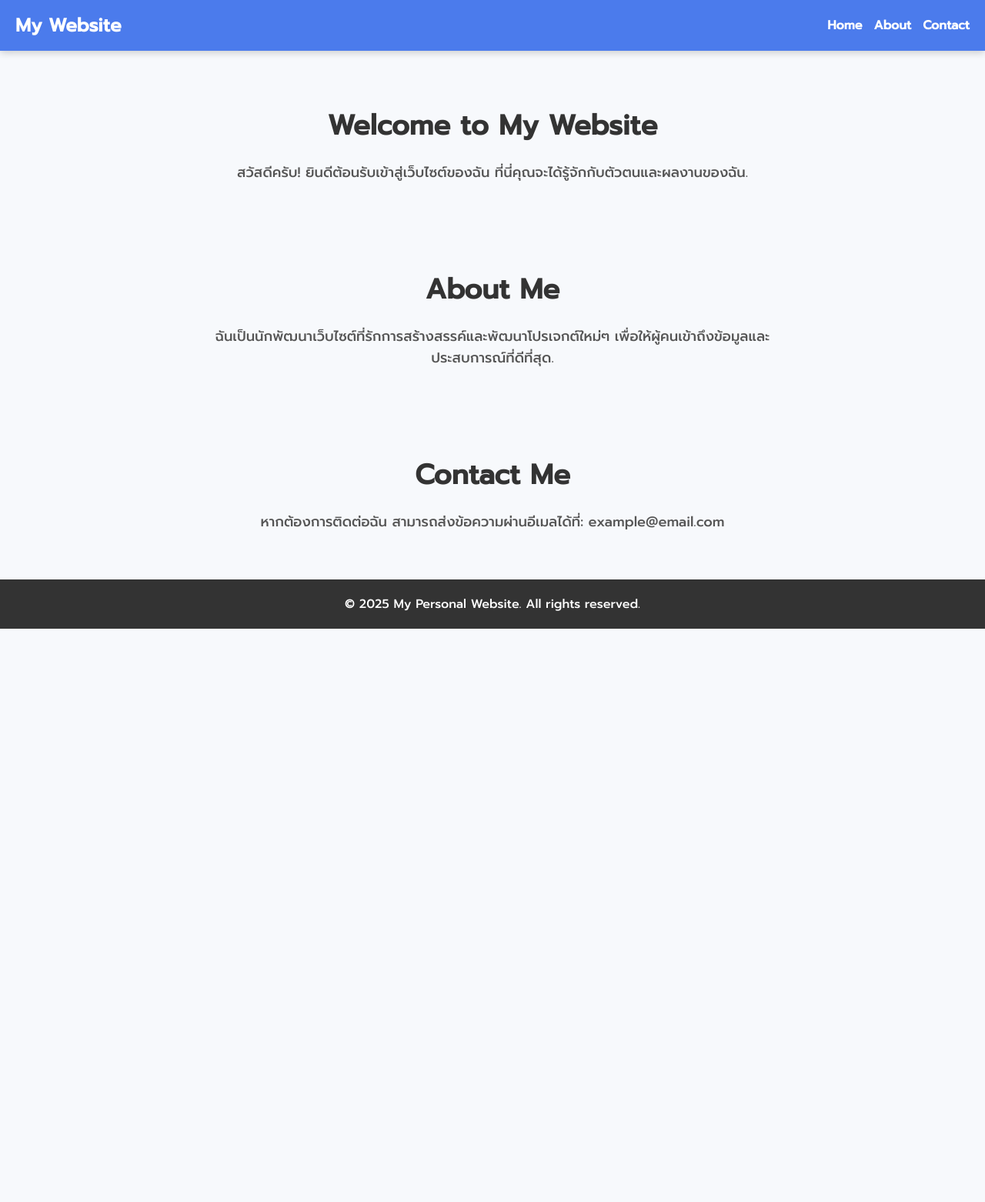
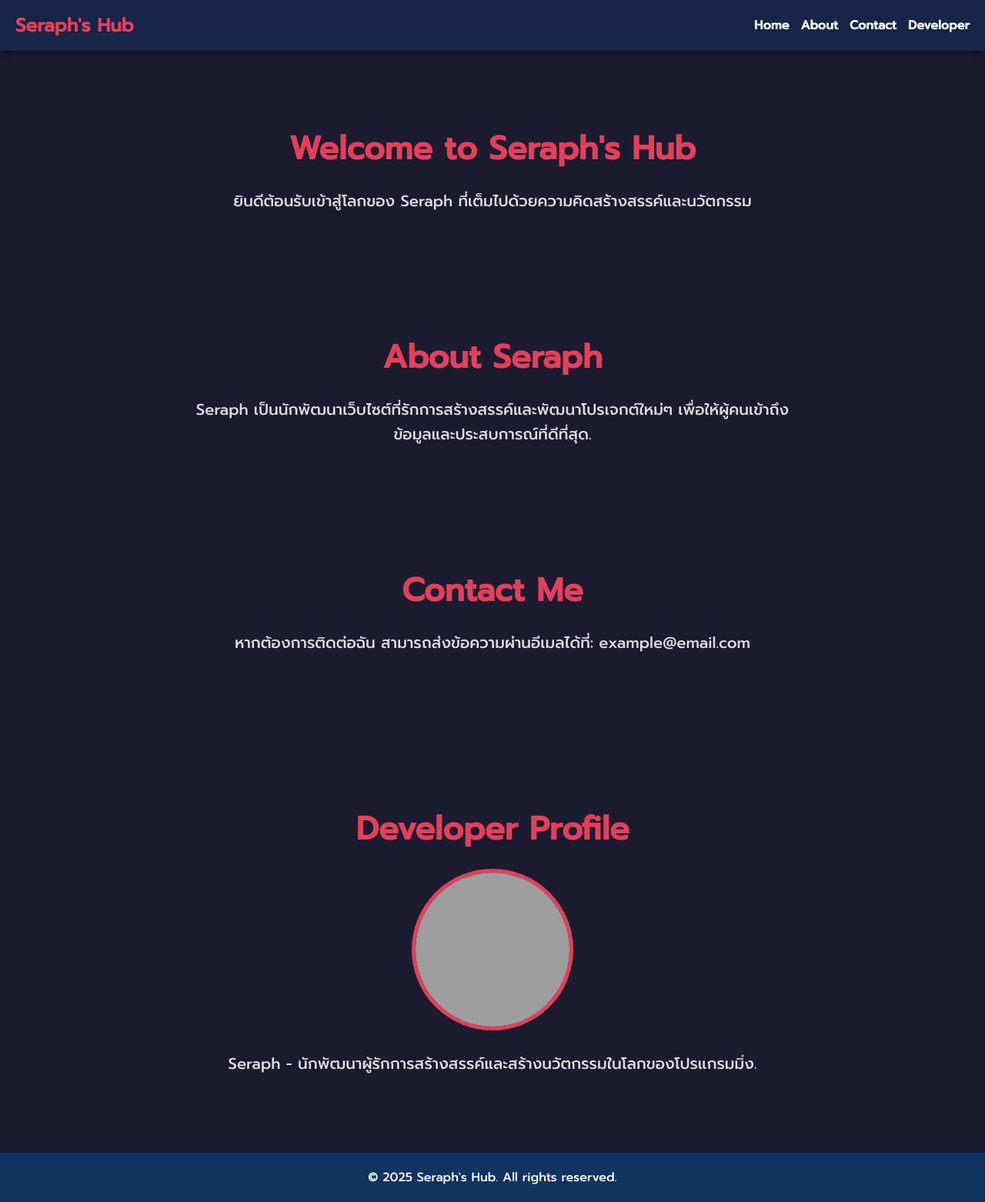
Before and after one commit to Notisyyy/I-don-t-have-idea, a plain HTML site: page index.html in a window 1280 px wide. Shown: the whole page at 77% size. Before the commit the page ends 817 px from the top, so only its background shows below. Drawn offline with Linux system fonts and the light colour scheme; grey boxes are pictures that could not be loaded.

Commit message:
Update index.html

```diff
--- a/index.html
+++ b/index.html
@@ -3,25 +3,27 @@
 <head>
     <meta charset="UTF-8">
     <meta name="viewport" content="width=device-width, initial-scale=1.0">
-    <title>My Personal Website</title>
+    <title>Seraph's Personal Website</title>
     <link href="https://fonts.googleapis.com/css2?family=Prompt:wght@300;500&display=swap" rel="stylesheet">
     <style>
         body {
             font-family: 'Prompt', sans-serif;
             margin: 0;
-            background-color: #f7f9fc;
+            background-color: #1b1b2f;
+            color: #fff;
         }
         nav {
-            background-color: #4b7bec;
+            background-color: #162447;
             color: #fff;
             padding: 15px 20px;
             display: flex;
             justify-content: space-between;
             align-items: center;
-            box-shadow: 0 2px 10px rgba(0,0,0,0.2);
+            box-shadow: 0 2px 10px rgba(0,0,0,0.5);
         }
         nav h1 {
             margin: 0;
+            color: #e43f5a;
         }
         nav ul {
             list-style: none;
@@ -37,55 +39,76 @@
             color: #fff;
             text-decoration: none;
             font-weight: bold;
+            transition: color 0.3s;
+        }
+        nav ul li a:hover {
+            color: #e43f5a;
         }
         .container {
-            padding: 40px 20px;
+            padding: 60px 20px;
             text-align: center;
         }
         .container h2 {
-            color: #333;
-            font-size: 36px;
+            color: #e43f5a;
+            font-size: 42px;
             margin-bottom: 20px;
         }
         .container p {
-            color: #555;
-            font-size: 18px;
+            color: #ddd;
+            font-size: 20px;
             line-height: 1.6;
             max-width: 800px;
             margin: auto;
         }
+        .developer-profile {
+            margin-top: 40px;
+            text-align: center;
+        }
+        .developer-profile img {
+            width: 200px;
+            height: 200px;
+            border-radius: 50%;
+            border: 5px solid #e43f5a;
+            margin-bottom: 20px;
+        }
         footer {
-            background-color: #333;
+            background-color: #0f3460;
             color: #fff;
             padding: 20px 0;
             text-align: center;
-            margin-top: 20px;
+            margin-top: 40px;
         }
     </style>
 </head>
 <body>
     <nav>
-        <h1>My Website</h1>
+        <h1>Seraph's Hub</h1>
         <ul>
             <li><a href="#home">Home</a></li>
             <li><a href="#about">About</a></li>
             <li><a href="#contact">Contact</a></li>
+            <li><a href="#developer">Developer</a></li>
         </ul>
     </nav>
     <div class="container" id="home">
-        <h2>Welcome to My Website</h2>
-        <p>สวัสดีครับ! ยินดีต้อนรับเข้าสู่เว็บไซต์ของฉัน ที่นี่คุณจะได้รู้จักกับตัวตนและผลงานของฉัน.</p>
+        <h2>Welcome to Seraph's Hub</h2>
+        <p>ยินดีต้อนรับเข้าสู่โลกของ Seraph ที่เต็มไปด้วยความคิดสร้างสรรค์และนวัตกรรม</p>
     </div>
     <div class="container" id="about">
-        <h2>About Me</h2>
-        <p>ฉันเป็นนักพัฒนาเว็บไซต์ที่รักการสร้างสรรค์และพัฒนาโปรเจกต์ใหม่ๆ เพื่อให้ผู้คนเข้าถึงข้อมูลและประสบการณ์ที่ดีที่สุด.</p>
+        <h2>About Seraph</h2>
+        <p>Seraph เป็นนักพัฒนาเว็บไซต์ที่รักการสร้างสรรค์และพัฒนาโปรเจกต์ใหม่ๆ เพื่อให้ผู้คนเข้าถึงข้อมูลและประสบการณ์ที่ดีที่สุด.</p>
     </div>
     <div class="container" id="contact">
         <h2>Contact Me</h2>
         <p>หากต้องการติดต่อฉัน สามารถส่งข้อความผ่านอีเมลได้ที่: example@email.com</p>
     </div>
+    <div class="container developer-profile" id="developer">
+        <h2>Developer Profile</h2>
+        <img src="https://cdn.discordapp.com/attachments/1367403172556967940/1369892821355728896/3b7ce67f9f7198dc2205d5e04d06af88.jpg" alt="Seraph Profile">
+        <p>Seraph - นักพัฒนาผู้รักการสร้างสรรค์และสร้างนวัตกรรมในโลกของโปรแกรมมิ่ง.</p>
+    </div>
     <footer>
-        &copy; 2025 My Personal Website. All rights reserved.
+        &copy; 2025 Seraph's Hub. All rights reserved.
     </footer>
 </body>
-  </html>
+</html>
```
